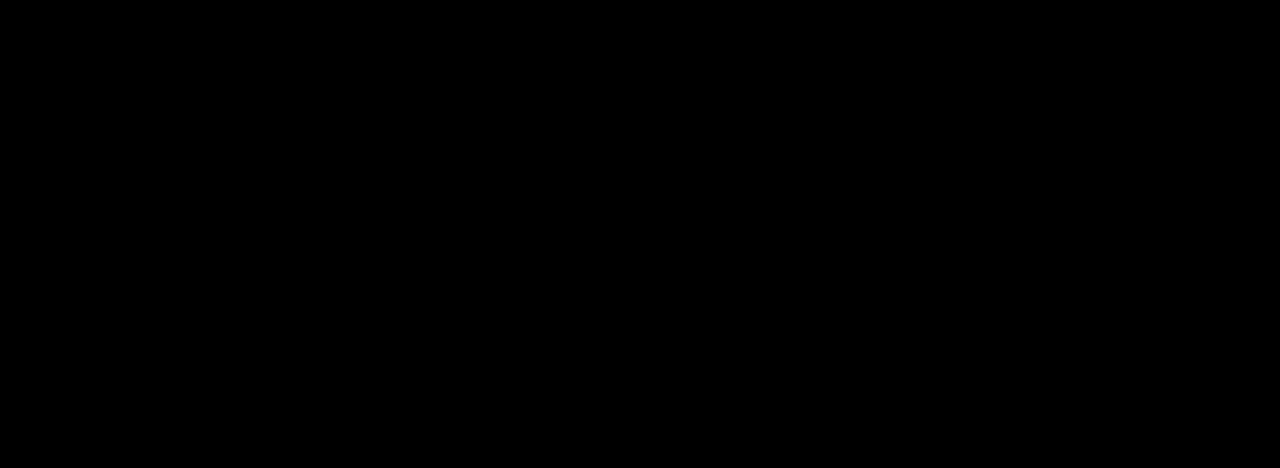
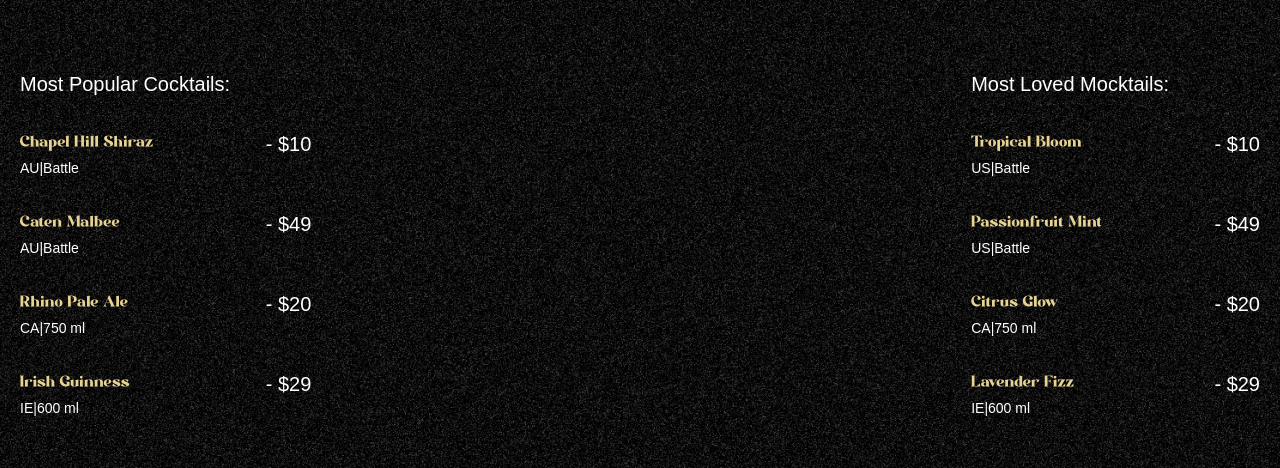
Before and after one commit to billlouis/cocktail-gsap, a React (Vite) app: page / in a window 1280 px wide. Shown: the part 890-1358 px from the top of the page. Built offline with nearby package versions, Linux system fonts and the light colour scheme; a web font is replaced by a local one.

Commit message:
Done with cocktails

```diff
--- a/src/App.jsx
+++ b/src/App.jsx
@@ -1,7 +1,8 @@
 import gsap from "gsap";
 import { ScrollTrigger, SplitText } from "gsap/all";
 import Navbar from "./components/Navbar";
-import Hero from "./components/hero";
+import Hero from "./components/Hero";
+import Cocktails from "./components/Cocktails";
 
 gsap.registerPlugin(ScrollTrigger, SplitText);
 
@@ -10,9 +11,7 @@
        <main>
         <Navbar />
         <Hero />
-        <div className="h-dvh bg-black">
-
-        </div>
+        <Cocktails />
        </main>
     )
 }
--- /dev/null
+++ b/src/components/Cocktails.jsx
@@ -0,0 +1,62 @@
+import { cocktailLists, mockTailLists } from "../../constants";
+import { useGSAP } from "@gsap/react";
+import gsap from "gsap";
+const Cocktails = () => {
+    useGSAP(() => {
+        const parallaxTimeline = gsap.timeline({
+            scrollTrigger: {
+                trigger: "#cocktails",
+                start: 'top 30%',
+                end : 'bottom 80%',
+                scrub: true
+
+            }
+        })
+    parallaxTimeline
+    .from('#c-left-leaf', {
+        x:-100, y: 100
+    })
+    .from('#c-right-leaf', {
+        x:100, y: 100
+    })
+    })
+    return (
+        <section id="cocktails" className="noisy">
+            <img src="/images/cocktail-left-leaf.png" alt="left-leaf" id="c-left-leaf"></img>
+            <img src="/images/cocktail-right-leaf.png" alt="right-leaf" id="c-right-leaf"></img>
+            <div className="list">
+                <div className="popular">
+                    <h2>Most Popular Cocktails:</h2>
+                    <ul>
+                        {cocktailLists.map((drink) => (
+                            <li key={drink.name}>
+                                <div className="md:me-28">
+                                    <h3>{drink.name}</h3>
+                                    <p>{drink.country}|{drink.detail}</p>
+                                </div>
+                                <span>- {drink.price}</span>
+                            </li>
+                        ))}
+                    </ul>
+                </div>
+                <div className="loved">
+                    <h2>Most Loved Mocktails:</h2>
+                    <ul>
+                        {mockTailLists.map((drink) => (
+                            <li key={drink.name}>
+                                <div className="md:me-28">
+                                    <h3>{drink.name}</h3>
+                                    <p>{drink.country}|{drink.detail}</p>
+                                </div>
+                                <span>- {drink.price}</span>
+                            </li>
+                        ))}
+                    </ul>
+                </div>
+            </div>
+
+        </section>
+    )
+}
+
+export default Cocktails;
```
